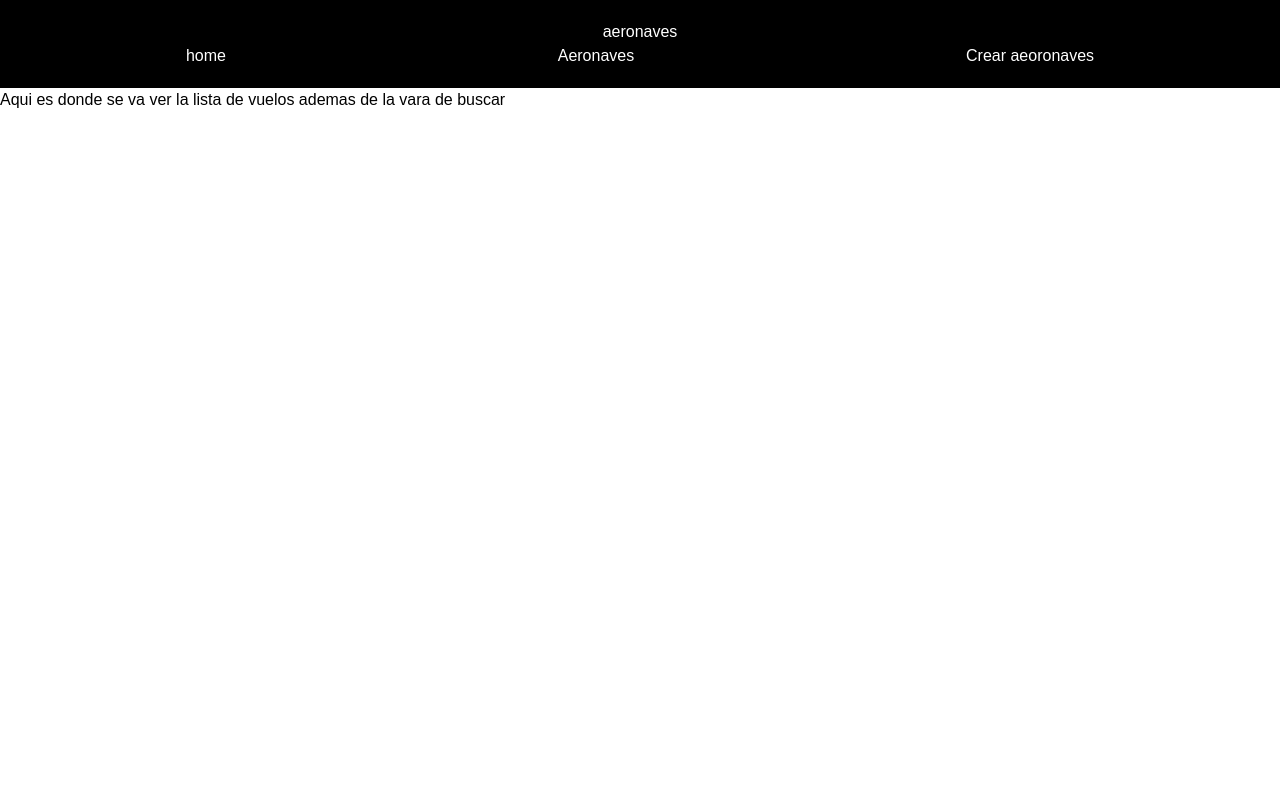
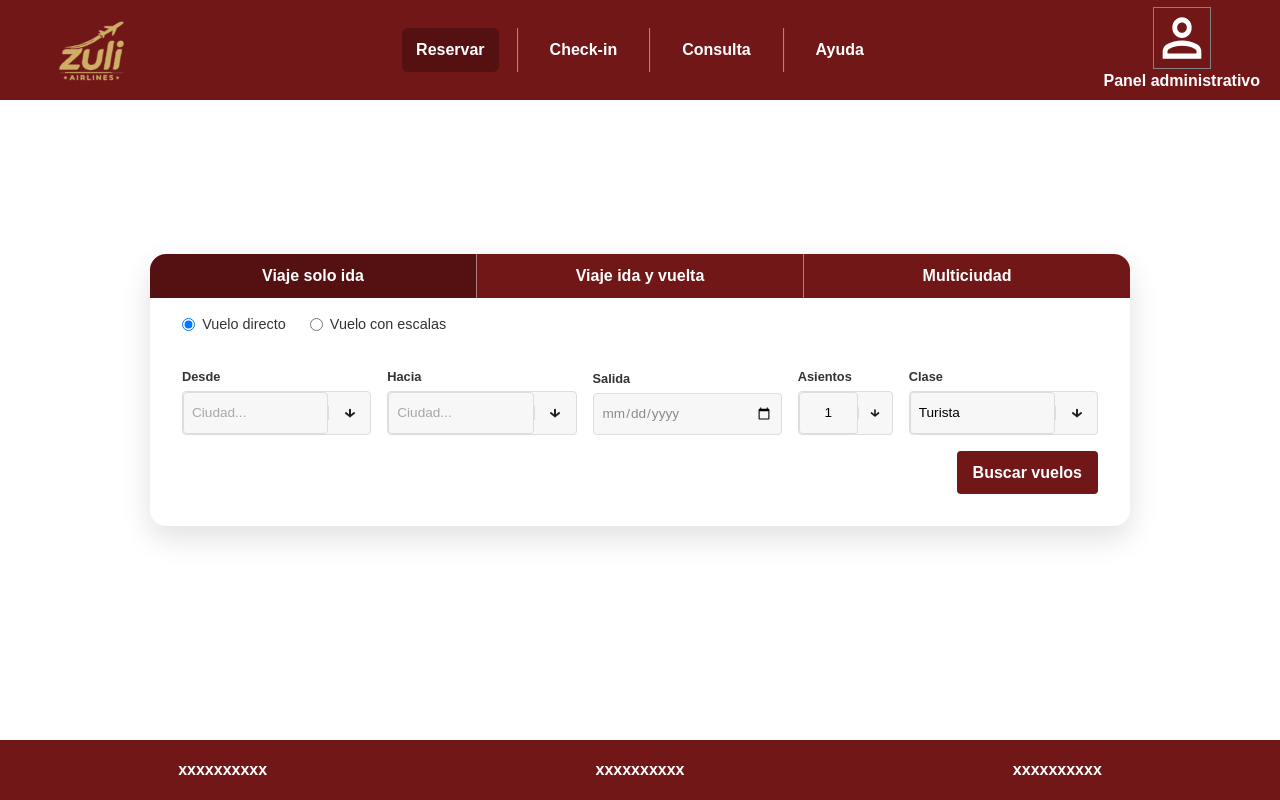
Before and after one commit to leo-calderon26/zuli_airlines, a Vue app in the folder zuli_frontend/: page / in a window 1280 px wide. Built offline with nearby package versions, Linux system fonts and the light colour scheme.

Commit message:
LandingPage reestructurado a la nueva arquitectura funcional sin tailwind

```diff
--- a/zuli_frontend/src/components/PublicNavBar.vue
+++ b/zuli_frontend/src/modules/landing/components/PublicNavBar.vue
@@ -1,17 +1,17 @@
 <template>
     <header class="top-nav-bar">
       <div class = "content">
-        <img src="../assets/logoZuli.svg" alt="Logo" class="logo">
+        <img src="../../../assets/logoZuli.svg" alt="Logo" class="logo">
         <nav class ="nav-links">
           <ul>
             <li><router-link to="/">Reservar</router-link></li>
-            <li><router-link to="/Check-in">Check-in</router-link></li>
-            <li><router-link to="/Consulta">Consulta</router-link></li>
-            <li><router-link to="/Ayuda">Ayuda</router-link></li>
+            <li><router-link to="/check-in">Check-in</router-link></li>
+            <li><router-link to="/consulta">Consulta</router-link></li>
+            <li><router-link to="/ayuda">Ayuda</router-link></li>
           </ul>
         </nav>
         <router-link to="/administrativo" class="admin-link">
-          <img src="../assets/person.svg" alt="Admin Icon" class="admin-icon">
+          <img src="../../../assets/person.svg" alt="Admin Icon" class="admin-icon">
           <span>Panel administrativo</span>
         </router-link>
       </div>
--- a/zuli_frontend/src/components/ReserveCard.vue
+++ b/zuli_frontend/src/modules/landing/components/ReserveCard.vue
@@ -233,7 +233,7 @@
 </template>
 
 <script>
-    import arrowDownUrl from '../assets/ArrowDown.svg'
+    import arrowDownUrl from '../../../assets/ArrowDown.svg'
 
     export default {
     data() {
--- a/zuli_frontend/src/router/index.js
+++ b/zuli_frontend/src/router/index.js
@@ -2,17 +2,27 @@ import { createRouter, createWebHistory } from "vue-router";
 import FlightList from "../modules/flight/view/FlightList.vue"
 import AircraftList from "../modules/aircraft/view/AircraftList.vue";
 import AircraftCreate from "../modules/aircraft/view/AircraftCreate.vue"
+
+import ReserveView from '../modules/landing/view/ReserveView.vue'
+import CheckInView from '../modules/landing/view/CheckInView.vue'
+import ConsultView from '../modules/landing/view/ConsultView.vue'
+import HelpView from '../modules/landing/view/HelpView.vue'
 
 const router = createRouter({
     history: createWebHistory(),
     routes: [
         {
             path: "/",
+            name: "reserve",
+            component: ReserveView
+        },
+        {
+            path: "/flights",
             name: "home",
             component: FlightList
         },
         {
-            path: "/aircraft/",
+            path: "/aircraft",
             name: "aircraftList",
             component: AircraftList
         },
@@ -20,6 +30,26 @@ const router = createRouter({
             path: "/create-aircraft",
             name: "createAircraft",
             component: AircraftCreate
+        },
+        {
+            path: "/check-in",
+            name: "checkin",
+            component: CheckInView
+        },
+        {
+            path: "/consulta",
+            name: "consult",
+            component: ConsultView
+        },
+        {
+            path: "/ayuda",
+            name: "help",
+            component: HelpView
+        },
+        {
+            path: "/administrativo",
+            name: "administrativo",
+            component: HelpView
         }
     ]
 });
```
Also changed, not shown: zuli_frontend/src/modules/landing/components/PublicBottomBar.vue (renamed from zuli_frontend/src/components/PublicBottomBar.vue), zuli_frontend/src/modules/landing/view/CheckInView.vue (renamed from zuli_frontend/src/views/LPCheckIn.vue), zuli_frontend/src/modules/landing/view/ConsultView.vue (renamed from zuli_frontend/src/views/LPConsult.vue), zuli_frontend/src/modules/landing/view/HelpView.vue (renamed from zuli_frontend/src/views/LPHelp.vue), zuli_frontend/src/modules/landing/view/ReserveView.vue (renamed from zuli_frontend/src/views/LPReserve.vue).
